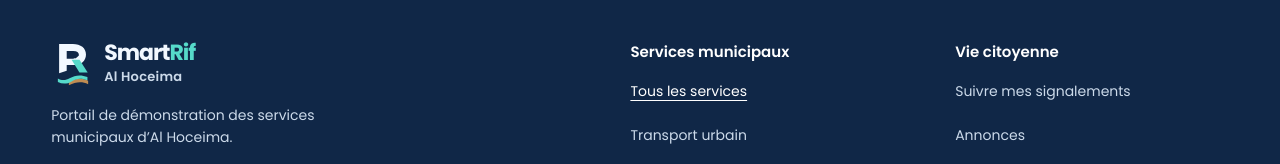
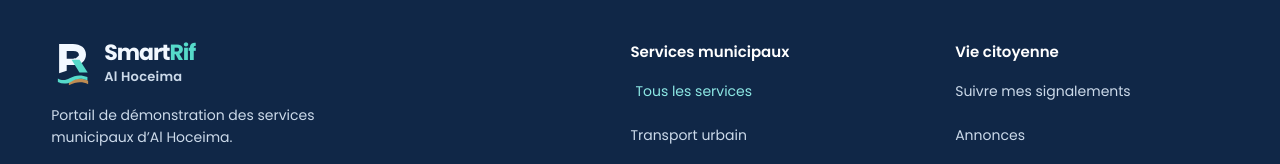
Before and after one commit to ahmed200-em/Alhoceima-Smart-City, a React (Vite) app: page / in a window 1280 px wide. In both pictures the pointer is over the link 688 px from the left and 1443 px from the top of the page. Shown: the part 1351-1515 px from the top of the page. Built offline with nearby package versions, Linux system fonts and the light colour scheme; no server answers.

Commit message:
Enhance footer link hover effects with smoother transitions and color changes

```diff
--- a/src/components/Footer.css
+++ b/src/components/Footer.css
@@ -41,13 +41,13 @@
   color: var(--footer-text);
   font-size: 14px;
   text-underline-offset: 4px;
-  transition: color 0.18s;
-}
-
-.footer-nav a:hover,
-.footer-nav a:focus-visible {
-  color: white;
-  text-decoration: underline;
+  transition: all 0.3s ease-in-out;
+  &:hover,
+  &:focus-visible {
+    color: #8ce7e4;
+    transition: all 0.3s ease-in-out;
+    transform: translateX(5px);
+  }
 }
 
 .site-footer a:focus-visible {
```
